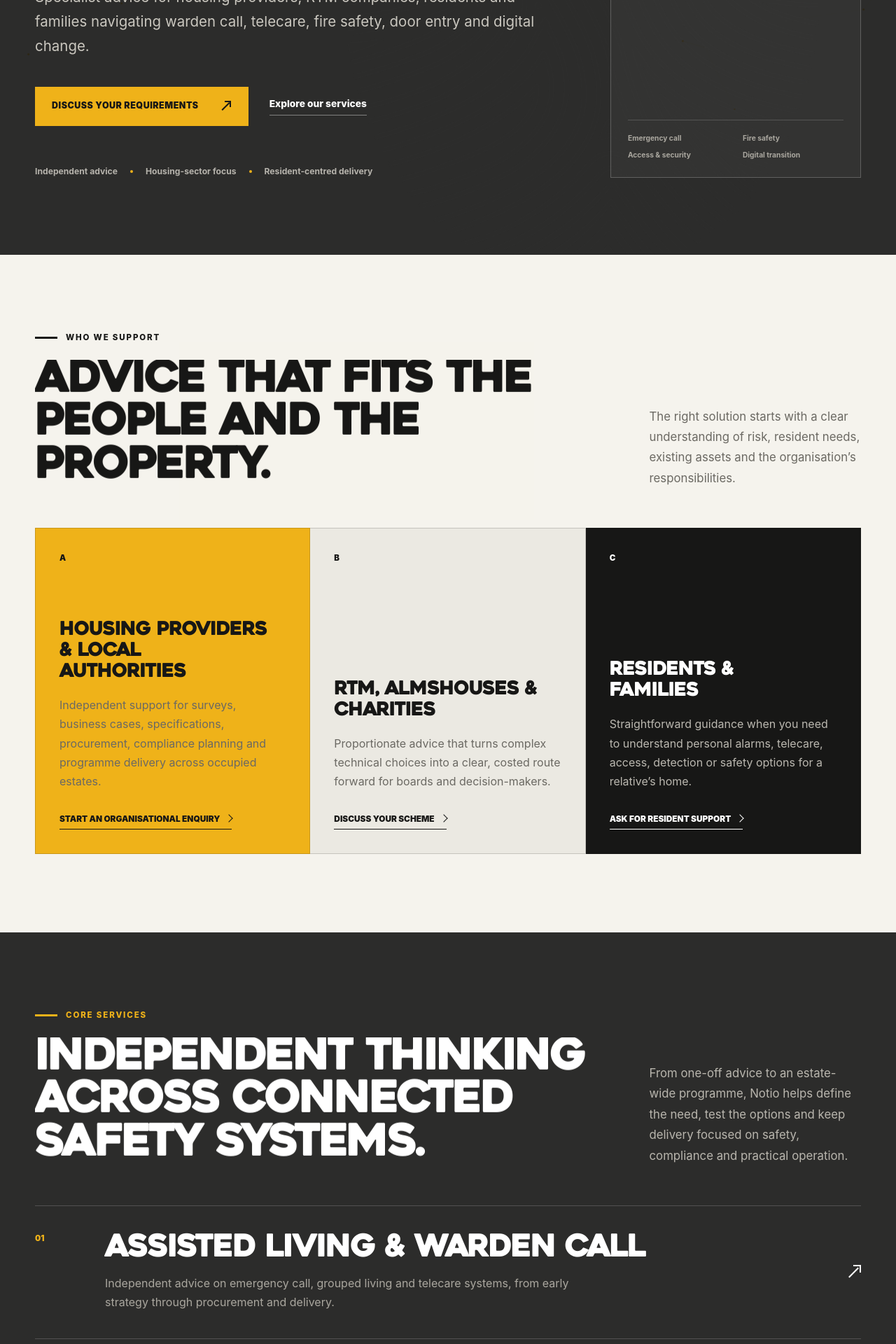
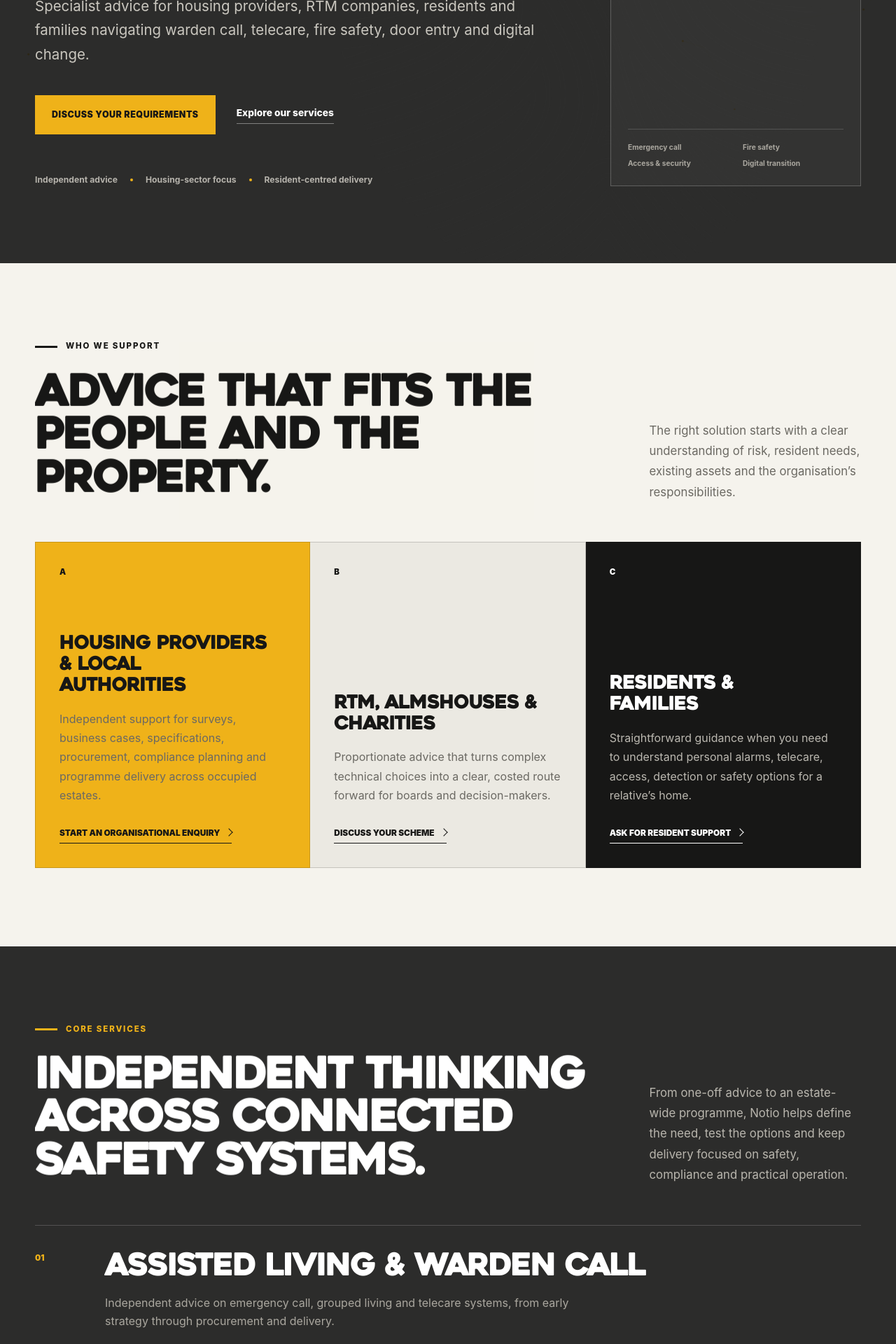
Before and after one commit to ryanmullenuk/Notio, a Next.js app: page / in a window 1280 px wide. Shown: the part 640-2560 px from the top of the page at 70% size. Built offline with nearby package versions, Linux system fonts and the light colour scheme.

Commit message:
Refine homepage visuals and interactions

```diff
--- a/app/globals.css
+++ b/app/globals.css
@@ -55,6 +55,7 @@ body > :not(.particle-network) {
 
 .motion-heading {
   overflow: hidden;
+  padding-top: 0.12em;
 }
 
 .motion-heading-inner {
@@ -297,7 +298,6 @@ body > .site-header {
   display: inline-flex;
   align-items: center;
   justify-content: center;
-  gap: 16px;
   min-height: 42px;
   padding: 0 18px;
   background: var(--yellow);
@@ -356,14 +356,6 @@ body > .site-header {
   max-width: 820px;
 }
 
-.hero-title-badge {
-  position: absolute;
-  right: 0;
-  bottom: 4px;
-  width: 88px;
-  height: auto;
-}
-
 .hero-copy h1 .hero-highlight {
   color: var(--yellow);
 }
@@ -388,8 +380,7 @@ body > .site-header {
   display: inline-flex;
   min-height: 56px;
   align-items: center;
-  justify-content: space-between;
-  gap: 30px;
+  justify-content: center;
   border: 0;
   padding: 0 24px;
   cursor: pointer;
@@ -397,74 +388,10 @@ body > .site-header {
   font-weight: 900;
   letter-spacing: 0.04em;
   text-transform: uppercase;
-  transition:
-    background 180ms ease;
-}
-
-.button-label-window {
+}
+
+.button-label {
   display: block;
-  overflow: hidden;
-  line-height: 1.2;
-}
-
-.button-label {
-  position: relative;
-  display: block;
-  transition: transform 260ms cubic-bezier(0.22, 1, 0.36, 1);
-}
-
-.button-label::after {
-  position: absolute;
-  top: 100%;
-  left: 0;
-  width: max-content;
-  content: attr(data-label);
-}
-
-.button:hover .button-label,
-.button:focus-visible .button-label,
-.header-contact:hover .button-label,
-.header-contact:focus-visible .button-label {
-  transform: translate3d(0, -100%, 0);
-}
-
-.button-arrow {
-  position: relative;
-  display: block;
-  width: 17px;
-  height: 17px;
-  flex: 0 0 17px;
-  transition: transform 220ms cubic-bezier(0.22, 1, 0.36, 1);
-}
-
-.button-arrow::before {
-  position: absolute;
-  top: 8px;
-  left: 1px;
-  width: 15px;
-  height: 2px;
-  background: currentColor;
-  content: "";
-  transform: rotate(-45deg);
-  transform-origin: center;
-}
-
-.button-arrow::after {
-  position: absolute;
-  top: 1px;
-  right: 1px;
-  width: 7px;
-  height: 7px;
-  border-top: 2px solid currentColor;
-  border-right: 2px solid currentColor;
-  content: "";
-}
-
-.button:hover .button-arrow,
-.button:focus-visible .button-arrow,
-.header-contact:hover .button-arrow,
-.header-contact:focus-visible .button-arrow {
-  transform: translate3d(3px, -3px, 0);
 }
 
 .button-yellow {
@@ -685,7 +612,7 @@ body > .site-header {
   align-items: center;
   overflow: hidden;
   border-bottom: 1px solid rgba(255, 255, 255, 0.18);
-  grid-template-columns: 100px 1fr 60px;
+  grid-template-columns: 100px 1fr;
   transition:
     color 180ms ease,
     background 180ms ease,
@@ -745,55 +672,19 @@ body > .site-header {
   color: rgba(23, 23, 22, 0.72);
 }
 
-.service-arrow {
-  position: relative;
-  justify-self: end;
-  width: 20px;
-  height: 20px;
-}
-
-.service-arrow::before {
-  position: absolute;
-  top: 10px;
-  left: 0;
-  width: 19px;
-  height: 2px;
-  background: currentColor;
-  content: "";
-  transform: rotate(-45deg);
-}
-
-.service-arrow::after {
-  position: absolute;
-  top: 0;
-  right: 0;
-  width: 9px;
-  height: 9px;
-  border-top: 2px solid currentColor;
-  border-right: 2px solid currentColor;
-  content: "";
-}
-
 .cursor-label {
   position: absolute;
   z-index: 3;
   top: var(--cursor-y);
   left: var(--cursor-x);
-  display: grid;
-  width: 78px;
-  height: 78px;
-  place-items: center;
+  width: 22px;
+  height: 22px;
+  border: 2px solid var(--yellow);
   border-radius: 50%;
   background: var(--ink);
-  color: var(--white);
-  font-size: 0.61rem;
-  font-weight: 900;
-  letter-spacing: 0.05em;
   opacity: 0;
   pointer-events: none;
-  text-align: center;
-  text-transform: uppercase;
-  transform: translate3d(-50%, -50%, 0) scale(0.72);
+  transform: translate3d(-50%, -50%, 0) scale(0.65);
   transition:
     opacity 150ms ease,
     transform 220ms cubic-bezier(0.22, 1, 0.36, 1);
@@ -1284,10 +1175,10 @@ body > .site-header {
   display: flex;
   flex-direction: column;
   justify-content: space-between;
-  border: 1px solid rgba(255, 255, 255, 0.45);
+  border: 1px solid rgba(255, 255, 255, 0.22);
   padding: 28px;
-  background: var(--paper);
-  color: var(--ink);
+  background: rgba(255, 255, 255, 0.035);
+  color: var(--white);
 }
 
 .service-code-top {
@@ -1298,7 +1189,7 @@ body > .site-header {
 }
 
 .service-code-top span {
-  color: var(--muted);
+  color: #aaa79f;
   font-size: 0.65rem;
   font-weight: 900;
   letter-spacing: 0.12em;
@@ -1306,7 +1197,7 @@ body > .site-header {
 }
 
 .service-code-top strong {
-  color: var(--ink);
+  color: var(--white);
   font-family: var(--display);
   font-size: 1rem;
   font-weight: 900;
@@ -1330,9 +1221,9 @@ body > .site-header {
 
 .service-code p {
   margin: 0;
-  border-top: 1px solid var(--line);
+  border-top: 1px solid rgba(255, 255, 255, 0.16);
   padding-top: 24px;
-  color: var(--muted);
+  color: #c8c5bd;
   line-height: 1.7;
 }
 
@@ -1750,10 +1641,6 @@ body > .site-header {
     font-size: clamp(3.8rem, 9vw, 6rem);
   }
 
-  .hero-title-badge {
-    width: 76px;
-  }
-
   .principle-grid,
   .contact-grid,
   .deliverable-grid,
@@ -1826,11 +1713,6 @@ body > .site-header {
   .hero-title-lockup {
     display: grid;
     gap: 26px;
-  }
-
-  .hero-title-badge {
-    position: static;
-    width: 72px;
   }
 
   .hero-lead,
--- a/app/page.tsx
+++ b/app/page.tsx
@@ -97,11 +97,6 @@ export default function Home() {
                   <br />
                   <span className="hero-highlight">Safer homes.</span>
                 </MotionHeading>
-                <img
-                  className="hero-title-badge"
-                  src="/assets/icon_badge.png"
-                  alt="Notio shield badge"
-                />
               </div>
               <p className="hero-lead">
                 Specialist advice for housing providers, RTM companies,
@@ -227,10 +222,7 @@ export default function Home() {
                       <span className="service-status">{service.status}</span>
                     ) : null}
                   </div>
-                  <span className="service-arrow" aria-hidden="true" />
-                  <span className="cursor-label" aria-hidden="true">
-                    View service
-                  </span>
+                  <span className="cursor-label" aria-hidden="true" />
                 </a>
               ))}
             </div>
```
